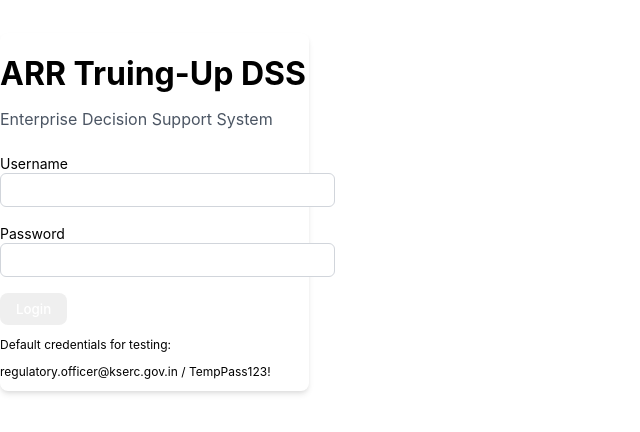
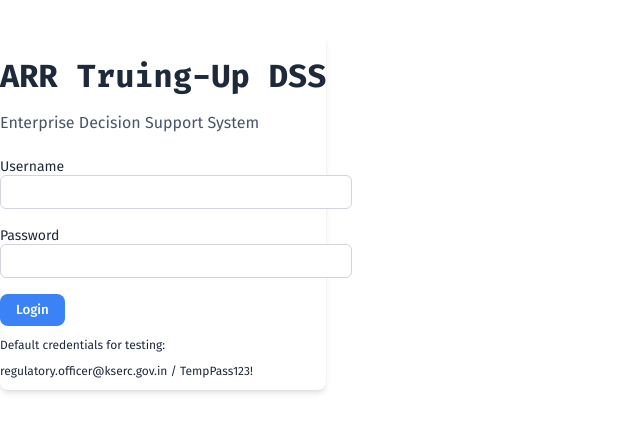
Before and after one commit to Anudeepsrib/Decision-Support-System, a React (Create React App) app in the folder frontend/: page / in a window 1280 px wide. Shown: the part 188-620 px from the top of the page, without its empty margins (0-640 px from the left). Built offline with nearby package versions, Linux system fonts and the light colour scheme; no server answers.

Commit message:
UI Upgrade

```diff
--- a/frontend/package.json
+++ b/frontend/package.json
@@ -3,6 +3,7 @@
   "version": "1.0.0",
   "private": true,
   "dependencies": {
+    "@heroicons/react": "^2.2.0",
     "axios": "^1.3.0",
     "react": "^18.2.0",
     "react-dom": "^18.2.0",
--- a/frontend/src/components/dashboard/Dashboard.tsx
+++ b/frontend/src/components/dashboard/Dashboard.tsx
@@ -1,13 +1,14 @@
 import React from 'react';
 import { useAuth } from '../../contexts/AuthContext';
 import { Link } from 'react-router-dom';
+import { DocumentTextIcon, CheckCircleIcon, ChartBarIcon } from '@heroicons/react/24/outline';
 
 export function Dashboard() {
   const { user } = useAuth();
 
   return (
-    <div className="space-y-6">
-      <div className="bg-white p-6 rounded-lg shadow">
+    <div className="space-y-4">
+      <div className="bg-white p-4 rounded-lg shadow">
         <h2 className="text-xl font-semibold mb-2">
           Welcome, {user?.full_name}
         </h2>
@@ -19,9 +20,12 @@ export function Dashboard() {
       <div className="grid grid-cols-1 md:grid-cols-3 gap-4">
         <Link
           to="/upload"
-          className="bg-white p-6 rounded-lg shadow hover:shadow-md transition-shadow"
+          className="bg-white p-4 rounded-lg shadow hover:shadow-md transition-shadow cursor-pointer block"
         >
-          <h3 className="font-semibold mb-2">📄 Upload Documents</h3>
+          <div className="flex items-center gap-2 mb-2">
+            <DocumentTextIcon className="w-5 h-5 text-blue-600" />
+            <h3 className="font-semibold m-0">Upload Documents</h3>
+          </div>
           <p className="text-sm text-gray-600">
             Upload PDF petitions and audited financials for AI extraction
           </p>
@@ -29,9 +33,12 @@ export function Dashboard() {
 
         <Link
           to="/mapping"
-          className="bg-white p-6 rounded-lg shadow hover:shadow-md transition-shadow"
+          className="bg-white p-4 rounded-lg shadow hover:shadow-md transition-shadow cursor-pointer block"
         >
-          <h3 className="font-semibold mb-2">✅ Mapping Workbench</h3>
+          <div className="flex items-center gap-2 mb-2">
+            <CheckCircleIcon className="w-5 h-5 text-blue-600" />
+            <h3 className="font-semibold m-0">Mapping Workbench</h3>
+          </div>
           <p className="text-sm text-gray-600">
             Review and verify AI-suggested data mappings
           </p>
@@ -39,9 +46,12 @@ export function Dashboard() {
 
         <Link
           to="/reports"
-          className="bg-white p-6 rounded-lg shadow hover:shadow-md transition-shadow"
+          className="bg-white p-4 rounded-lg shadow hover:shadow-md transition-shadow cursor-pointer block"
         >
-          <h3 className="font-semibold mb-2">📊 Generate Reports</h3>
+          <div className="flex items-center gap-2 mb-2">
+            <ChartBarIcon className="w-5 h-5 text-blue-600" />
+            <h3 className="font-semibold m-0">Generate Reports</h3>
+          </div>
           <p className="text-sm text-gray-600">
             Create analytical reports and view audit trails
           </p>
--- a/frontend/src/components/layout/Layout.tsx
+++ b/frontend/src/components/layout/Layout.tsx
@@ -47,11 +47,10 @@ export function Layout({ children }: LayoutProps) {
               <Link
                 key={item.path}
                 to={item.path}
-                className={`py-3 border-b-2 transition-colors ${
-                  location.pathname === item.path
+                className={`py-2 border-b-2 transition-colors cursor-pointer ${location.pathname === item.path
                     ? 'border-blue-500 text-blue-600'
                     : 'border-transparent text-gray-600 hover:text-gray-900'
-                }`}
+                  }`}
               >
                 {item.label}
               </Link>
--- a/frontend/src/index.css
+++ b/frontend/src/index.css
@@ -1,14 +1,17 @@
+@import url('https://fonts.googleapis.com/css2?family=Fira+Code:wght@400;500;600;700&family=Fira+Sans:wght@300;400;500;600;700&display=swap');
+
 body {
   margin: 0;
-  font-family: -apple-system, BlinkMacSystemFont, 'Segoe UI', 'Roboto', 'Oxygen',
-    'Ubuntu', 'Cantarell', 'Fira Sans', 'Droid Sans', 'Helvetica Neue',
+  font-family: 'Fira Sans', -apple-system, BlinkMacSystemFont, 'Segoe UI', 'Roboto', 'Oxygen',
+    'Ubuntu', 'Cantarell', 'Droid Sans', 'Helvetica Neue',
     sans-serif;
+  color: #1E293B;
   -webkit-font-smoothing: antialiased;
   -moz-osx-font-smoothing: grayscale;
 }
 
-code {
-  font-family: source-code-pro, Menlo, Monaco, Consolas, 'Courier New',
+code, h1, h2, h3, h4, h5, h6 {
+  font-family: 'Fira Code', source-code-pro, Menlo, Monaco, Consolas, 'Courier New',
     monospace;
 }
 
@@ -19,15 +22,16 @@ code {
   padding: 0 1rem;
 }
 
-.bg-blue-600 { background-color: #2563eb; }
-.bg-blue-700 { background-color: #1d4ed8; }
+.bg-blue-500 { background-color: #3B82F6; }
+.bg-blue-600 { background-color: #2563EB; }
+.bg-blue-700 { background-color: #1D4ED8; }
 .bg-white { background-color: #ffffff; }
-.bg-gray-50 { background-color: #f9fafb; }
-.bg-blue-50 { background-color: #eff6ff; }
+.bg-gray-50 { background-color: #F8FAFC; }
+.bg-blue-50 { background-color: #EFF6FF; }
 
 .text-white { color: #ffffff; }
-.text-blue-600 { color: #2563eb; }
-.text-gray-600 { color: #4b5563; }
+.text-blue-600 { color: #2563EB; }
+.text-gray-600 { color: #475569; }
 .text-sm { font-size: 0.875rem; }
 .text-xs { font-size: 0.75rem; }
 .text-xl { font-size: 1.25rem; }
@@ -75,12 +79,13 @@ code {
 .hover\:shadow-md:hover { box-shadow: 0 4px 6px -1px rgba(0, 0, 0, 0.1), 0 2px 4px -1px rgba(0, 0, 0, 0.06); }
 .hover\:bg-blue-800:hover { background-color: #1e40af; }
 .hover\:text-gray-900:hover { color: #111827; }
-.hover\:text-blue-600:hover { color: #2563eb; }
+.hover\:text-blue-600:hover { color: #2563EB; }
 
-.transition-colors { transition-property: color, background-color, border-color; }
-.transition-shadow { transition-property: box-shadow; }
+.transition-colors { transition-property: color, background-color, border-color; transition-duration: 200ms; }
+.transition-shadow { transition-property: box-shadow; transition-duration: 200ms; }
 
 .min-h-screen { min-height: 100vh; }
+.cursor-pointer { cursor: pointer; }
 
 /* Form styles */
 input, button, select, textarea {
```
Also changed, not shown: 1 other file (tests, documents, lock files or other folders).
